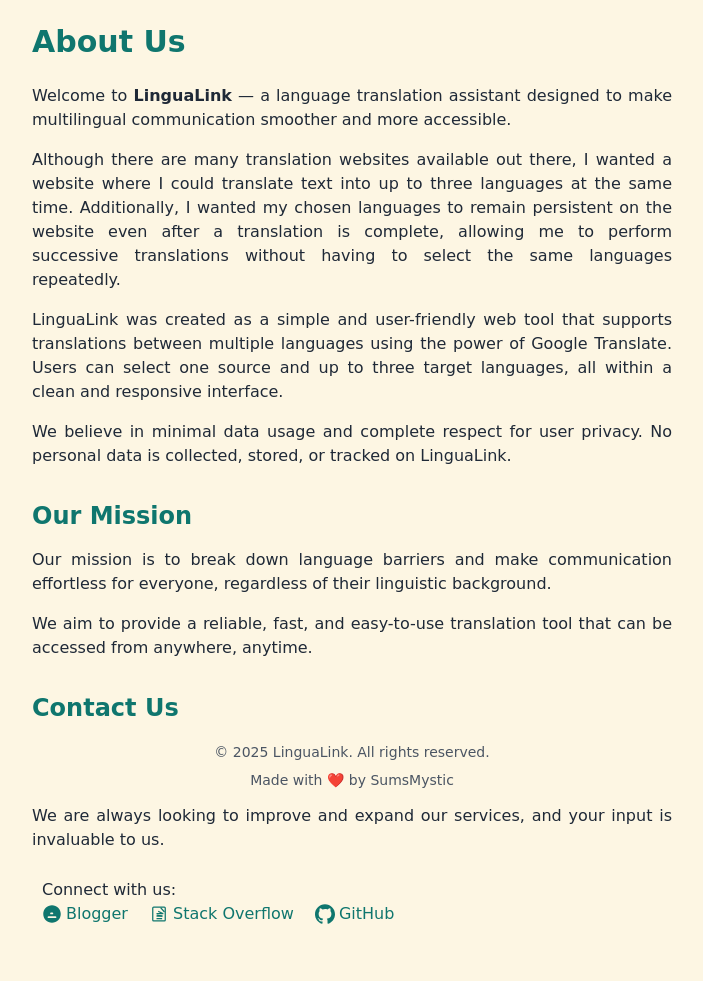
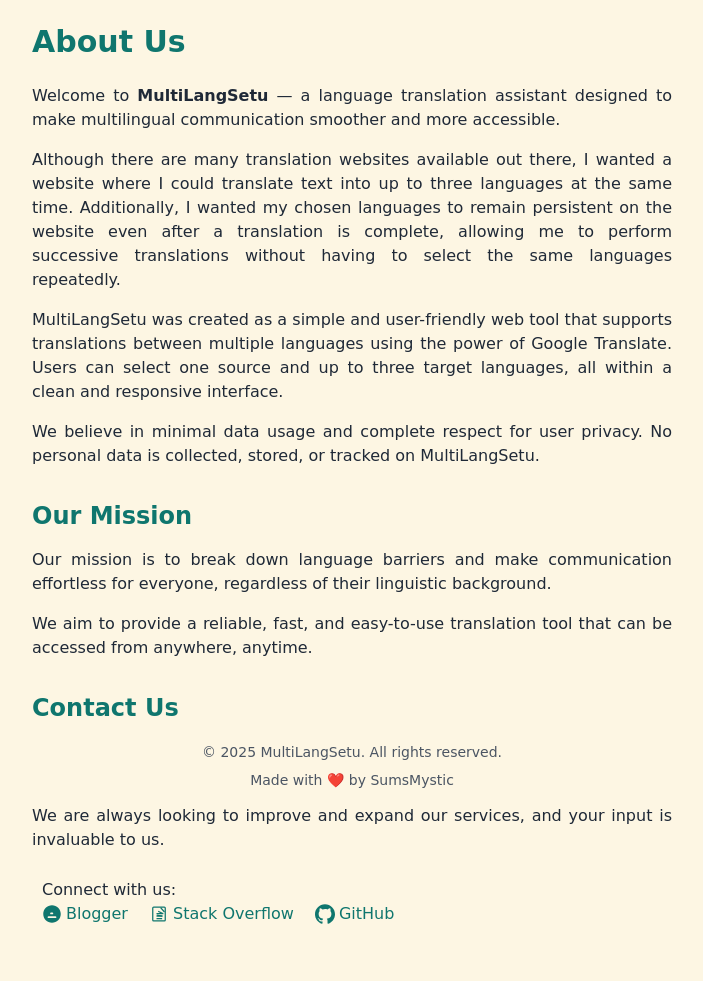
Before and after one commit to SumsMystic/website-projects, a Flask app: page /about in a window 1280 px wide. Shown: the whole page, without its empty margins (288-991 px from the left). Run offline with Flask 3, Linux system fonts and the light colour scheme; some libraries are stand-ins or nearby versions.

Commit message:
Renamed the project to avoid collisions with others

```diff
--- a/LinguaLink/render.yaml
+++ b/MultiLangSetu/render.yaml
@@ -1,6 +1,6 @@
 services:
   - type: web
-    name: lingualink
+    name: multilangsetu
     env: python
     pythonVersion: 3.12
     region: oregon # or your preferred region
@@ -10,7 +10,7 @@ services:
     autoDeploy: true
 
   - type: static
-    name: lingualink-static
+    name: multilangsetu-static
     env: static
     plan: free
     routes:
--- a/LinguaLink/static/about.html
+++ b/MultiLangSetu/static/about.html
@@ -3,7 +3,7 @@
 <head>
   <meta charset="UTF-8">
   <meta name="viewport" content="width=device-width, initial-scale=1.0">
-  <title>About Us - LinguaLink</title>
+  <title>About Us - MultiLangSetu</title>
   <link rel="icon" href="/static/favicon.ico" type="image/x-icon">
   <script>
     // Tailwind CSS configuration for custom colors
@@ -25,15 +25,15 @@
   <div class="max-w-4xl mx-auto">
     <h1 class="text-3xl font-bold text-teal-700 mb-6">About Us</h1>
     <p class="mb-4">
-      Welcome to <strong>LinguaLink</strong> — a language translation assistant designed to make multilingual communication smoother and more accessible.
+      Welcome to <strong>MultiLangSetu</strong> — a language translation assistant designed to make multilingual communication smoother and more accessible.
     </p>
     <p class="mb-4">
       Although there are many translation websites available out there, I wanted a website where I could translate text into up to three languages at the same time. Additionally, I wanted my chosen languages to remain persistent on the website even after a translation is complete, allowing me to perform successive translations without having to select the same languages repeatedly.</p>
     <p class="mb-4">
-      LinguaLink was created as a simple and user-friendly web tool that supports translations between multiple languages using the power of Google Translate. Users can select one source and up to three target languages, all within a clean and responsive interface.
+      MultiLangSetu was created as a simple and user-friendly web tool that supports translations between multiple languages using the power of Google Translate. Users can select one source and up to three target languages, all within a clean and responsive interface.
     </p>
     <p class="mb-4">
-      We believe in minimal data usage and complete respect for user privacy. No personal data is collected, stored, or tracked on LinguaLink.
+      We believe in minimal data usage and complete respect for user privacy. No personal data is collected, stored, or tracked on MultiLangSetu.
     </p>
   </div>
   <div class="max-w-4xl mx-auto mt-8 text-justify">
@@ -74,7 +74,7 @@
     </div>
   </div>
   <footer class="fixed bottom-0 left-0 w-full text-center text-sm text-gray-600 bg-[#fdf6e3] p-[10px]">
-    <p>&copy; <span id="year"></span> LinguaLink. All rights reserved.</p>
+    <p>&copy; <span id="year"></span> MultiLangSetu. All rights reserved.</p>
     <p class="mt-2">Made with ❤️ by SumsMystic</p>
   </footer>
   <script>
--- a/LinguaLink/static/privacy.html
+++ b/MultiLangSetu/static/privacy.html
@@ -3,7 +3,7 @@
 <head>
   <meta charset="UTF-8">
   <meta name="viewport" content="width=device-width, initial-scale=1.0">
-  <title>Privacy Policy - LinguaLink</title>
+  <title>Privacy Policy - MultiLangSetu</title>
   <link rel="icon" href="/static/favicon.ico" type="image/x-icon">
   <script>
     // Tailwind CSS configuration for custom colors
@@ -26,7 +26,7 @@
     <h1 class="text-3xl font-bold text-teal-700 mb-6">Privacy Policy</h1>
     <p class="mb-4">Effective Date: June 23, 2025</p>
     <p class="mb-4">
-      At <strong>LinguaLink</strong>, we value your privacy. This Privacy Policy outlines how we handle your information while you use our website.
+      At <strong>MultiLangSetu</strong>, we value your privacy. This Privacy Policy outlines how we handle your information while you use our website.
     </p>
     <h2 class="text-2xl font-semibold text-teal-700 mt-6 mb-2">1. Use of Cookies</h2>
     <p class="mb-4">
```
Also changed, not shown: MultiLangSetu/templates/index.html (renamed from LinguaLink/templates/index.html, +5 -5 lines), MultiLangSetu/app.py (renamed from LinguaLink/app.py), MultiLangSetu/requirements.txt (renamed from LinguaLink/requirements.txt), MultiLangSetu/runtime.txt (renamed from LinguaLink/runtime.txt), MultiLangSetu/static/favicon.ico (renamed from LinguaLink/static/favicon.ico), MultiLangSetu/static/logo.png (renamed from LinguaLink/static/logo.png), README.md.
